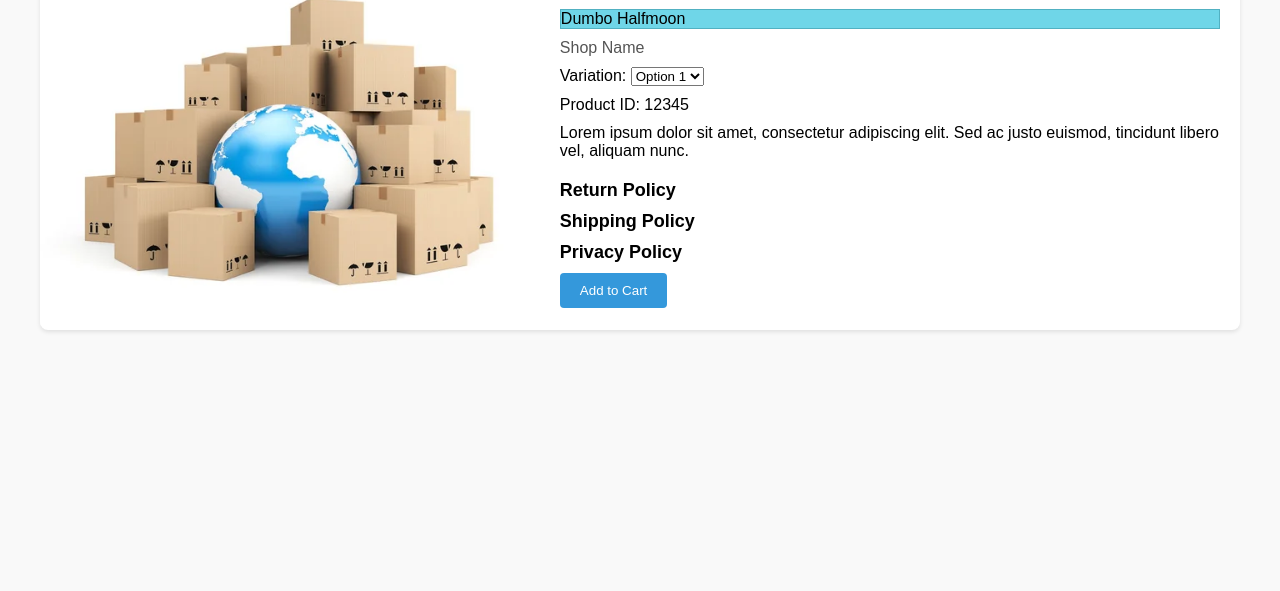
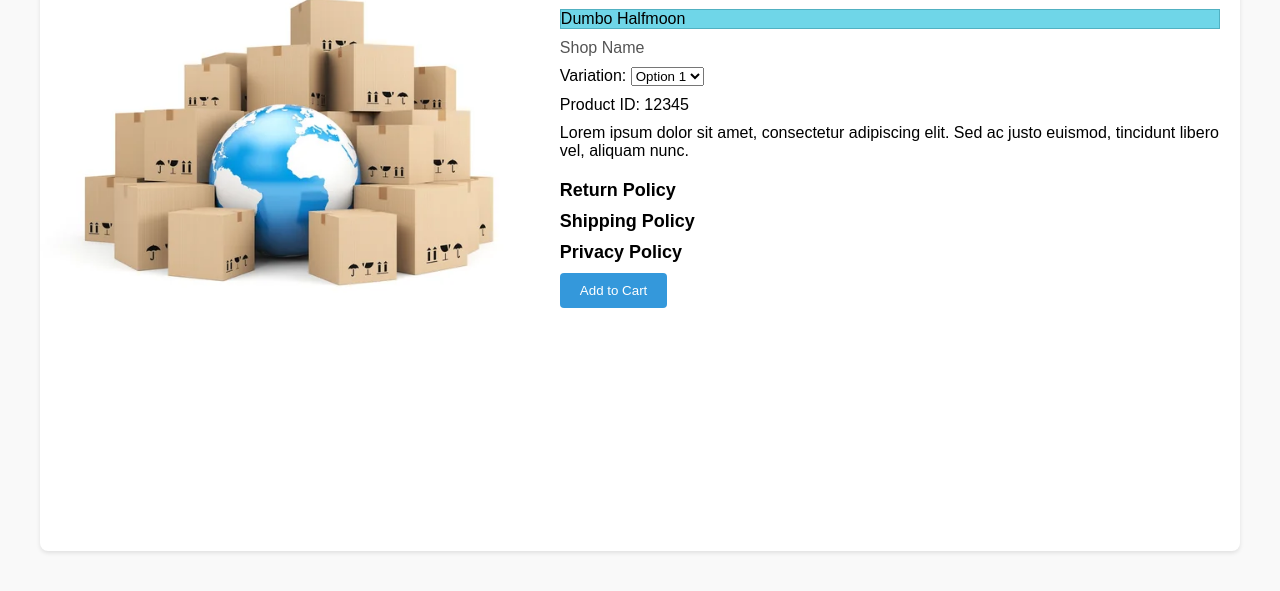
Before and after one commit to echo-jstrx/products, a plain HTML site: page index.html in a window 1280 px wide. Shown: the part 69-660 px from the top of the page. Drawn offline with Linux system fonts and the light colour scheme.

Commit message:
Update index.html

```diff
--- a/index.html
+++ b/index.html
@@ -88,7 +88,7 @@
         }
         .product-image{
             width: auto;
-            height: 75%;
+            height: 75vh;
         }
 
         @media only screen and (max-width: 768px) {
```
